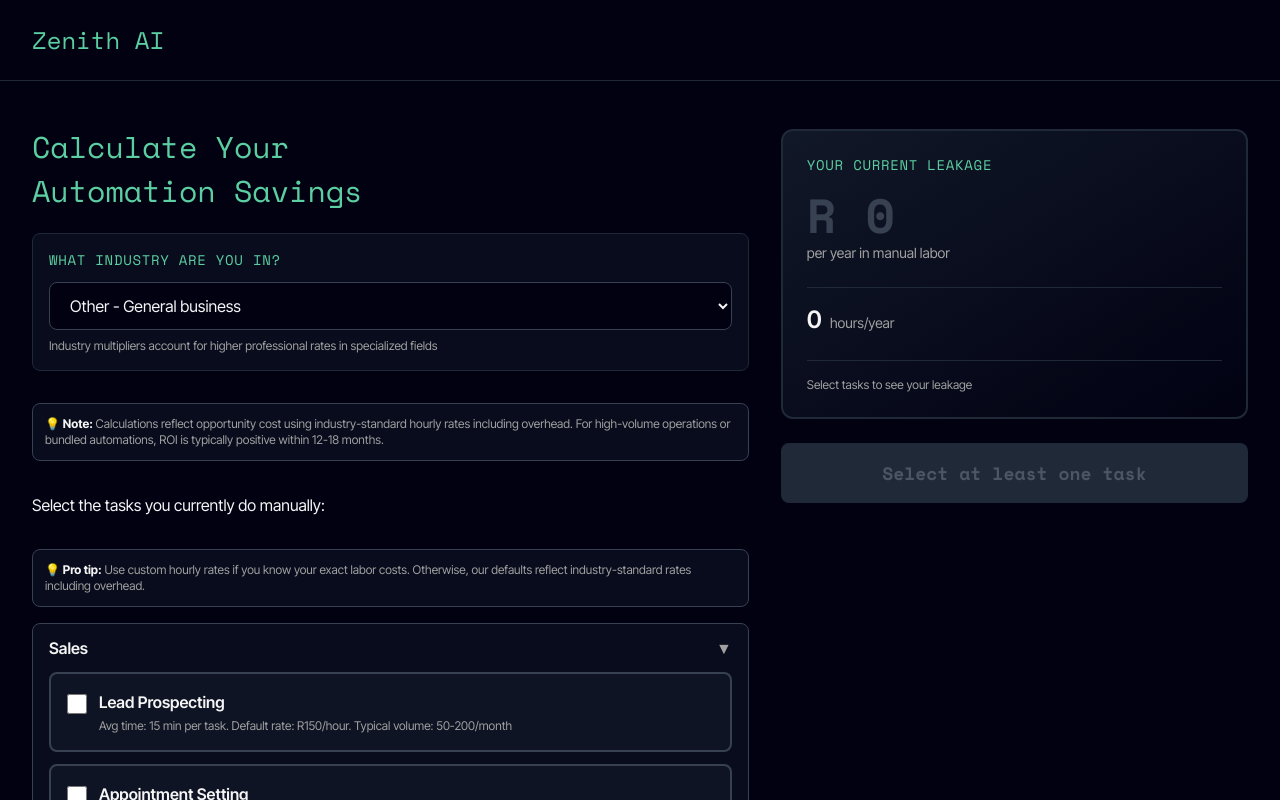
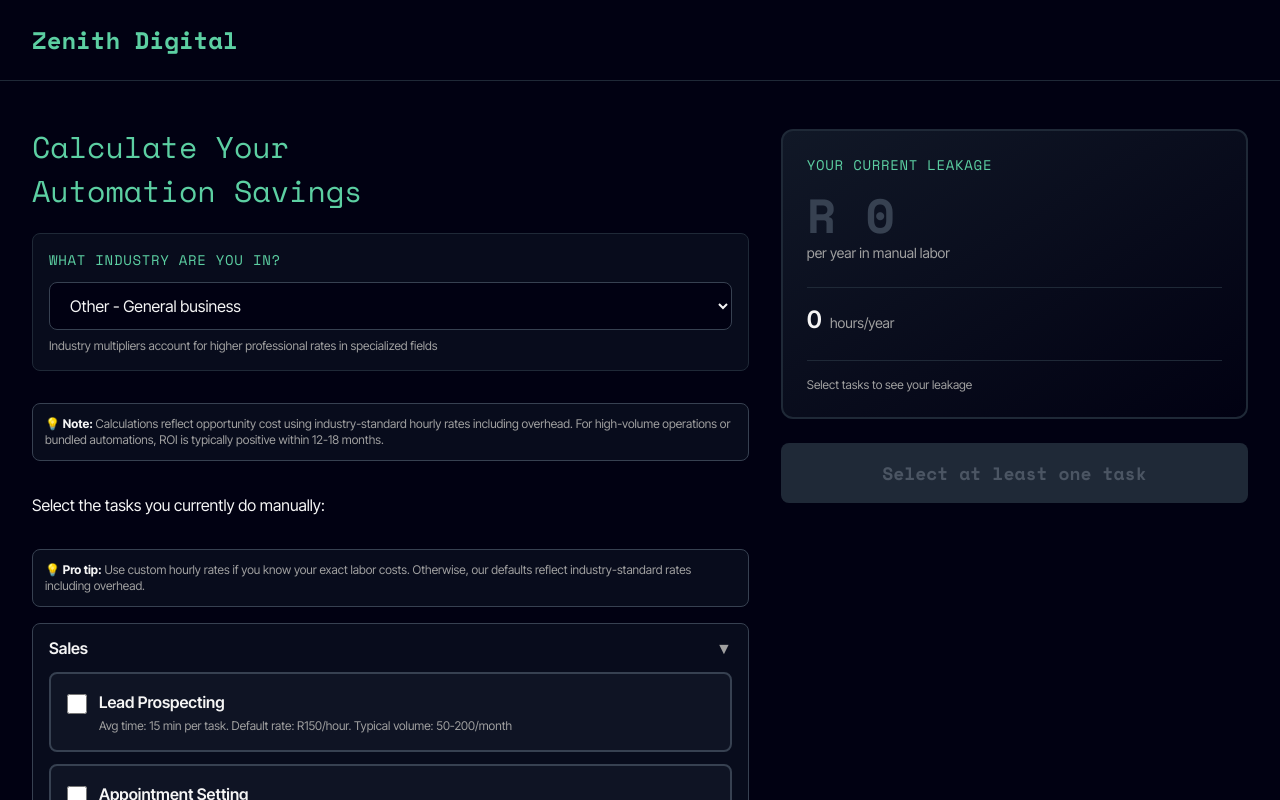
Before and after one commit to OG1Kanobe/zenith-calculator, a Next.js app: page / in a window 1280 px wide. Shown: the top 800 px of the page. Built offline with nearby package versions, Linux system fonts and the light colour scheme.

Commit message:
Renamed APp to Zenith Digital

```diff
--- a/src/app/page.tsx
+++ b/src/app/page.tsx
@@ -91,7 +91,6 @@ export default function Home() {
       <span className="font-mono text-[#5ccfa2] text-xl font-bold">
         Zenith Digital
       </span>
-      <span className="text-[#5ccfa2]">→</span>
     </a>
   </div>
 </header>
@@ -167,7 +166,7 @@ export default function Home() {
       {/* Header */}
       <header className="border-b border-gray-800 py-6">
         <div className="max-w-7xl mx-auto px-4 sm:px-6 lg:px-8">
-          <h1 className="font-mono text-[#5ccfa2] text-2xl">Zenith AI</h1>
+          <h1 className="font-mono text-[#5ccfa2] text-2xl font-bold">Zenith Digital</h1>
         </div>
       </header>
 
```
